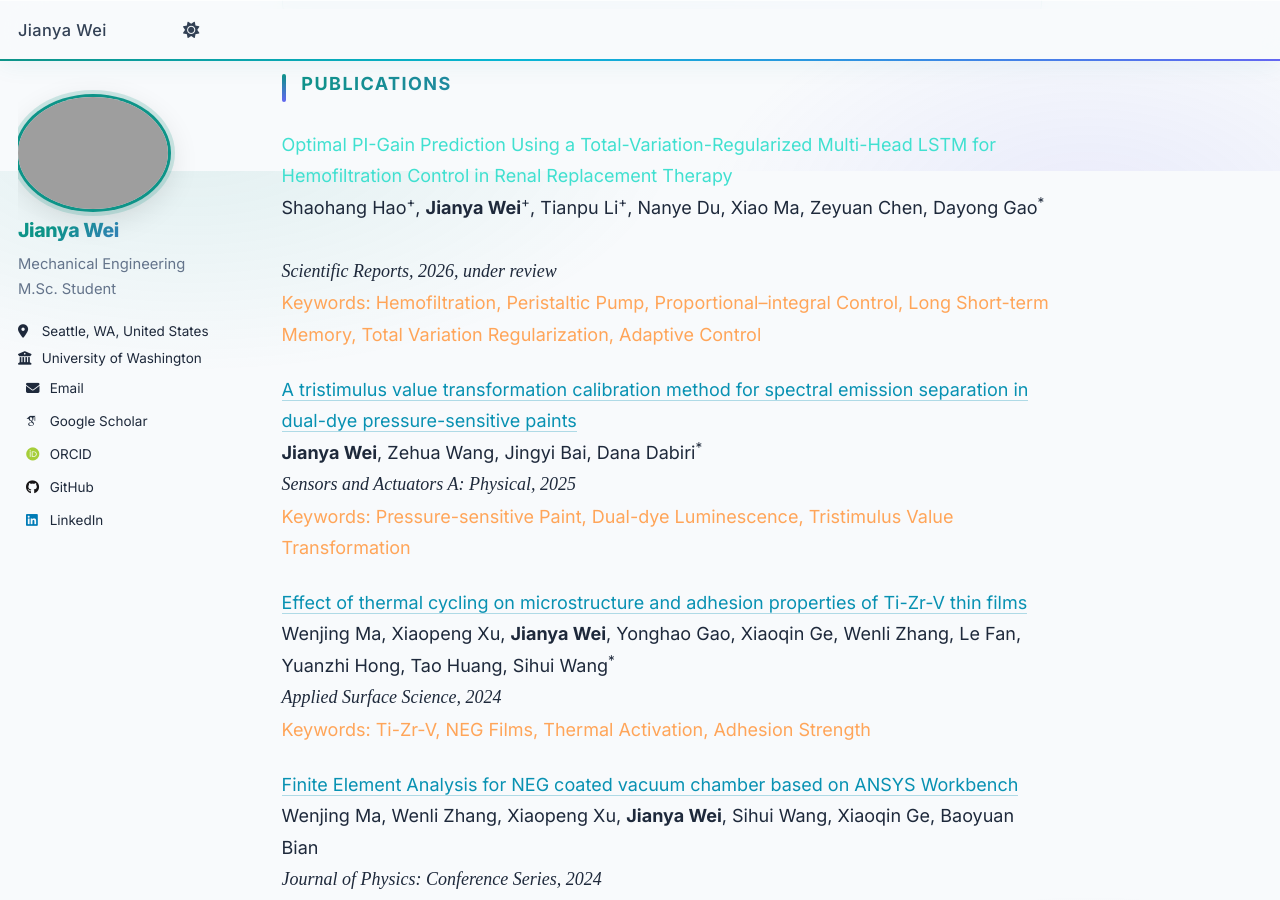
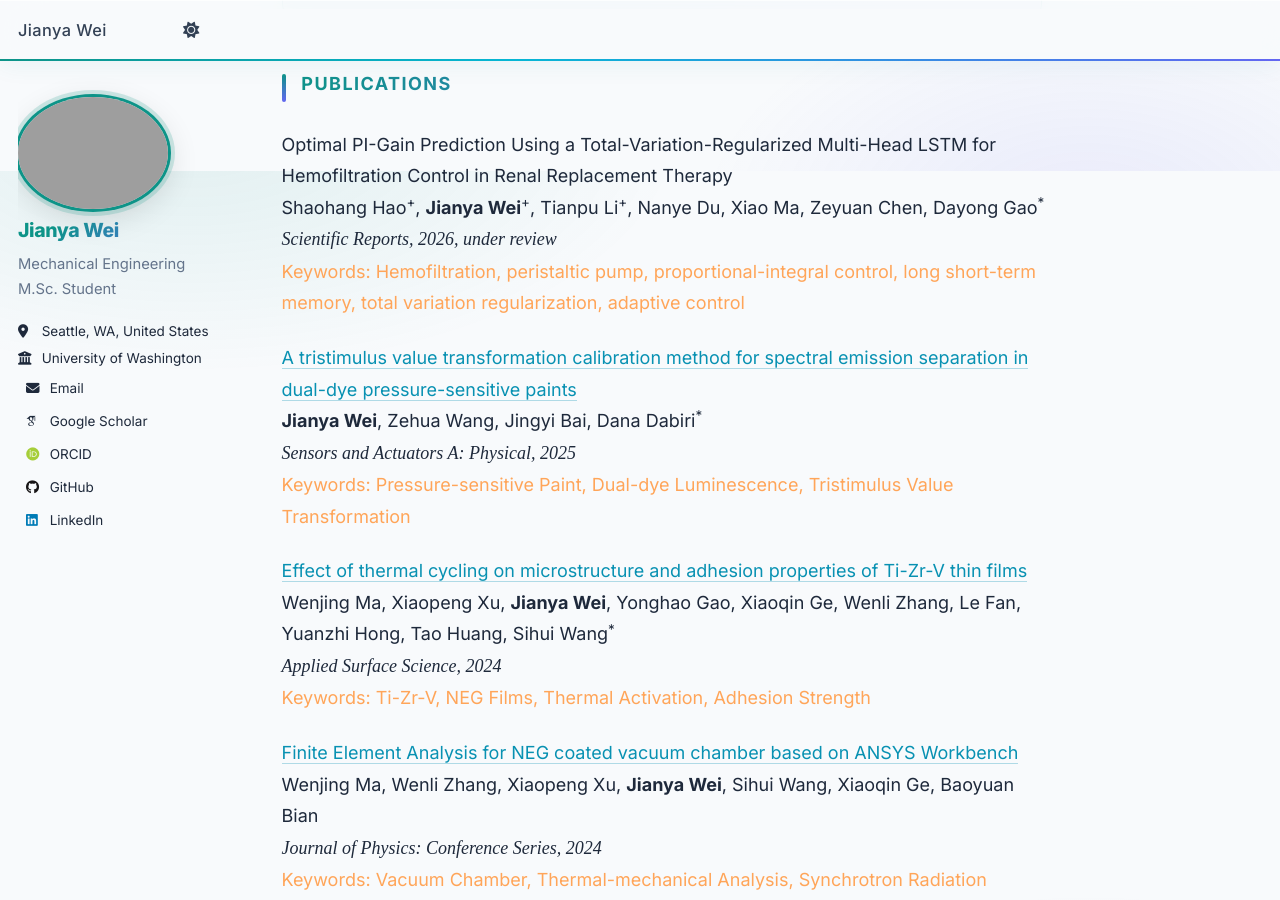
Before and after one commit to jywei02/jywei02.github.io, a Jekyll site: the page built from _pages/about.md, in a window 1280 px wide and 900 px high, scrolled down 729 px. Built offline with Jekyll 4.4.1, drawn with Linux system fonts in a browser that asks for light colours; some web fonts are replaced; comment, search, counter and statistics services are not loaded.

Commit message:
Update about.md

```diff
--- a/_pages/about.md
+++ b/_pages/about.md
@@ -58,16 +58,13 @@ In my spare time, I enjoy traveling, hiking, playing badminton, and collecting f
 
 Publications
 ------
-<span style="color: #40E0D0;">
-Optimal PI-Gain Prediction Using a Total-Variation-Regularized Multi-Head LSTM for Hemofiltration Control in Renal Replacement Therapy
-</span><br>
+Optimal PI-Gain Prediction Using a Total-Variation-Regularized Multi-Head LSTM for Hemofiltration Control in Renal Replacement Therapy<br>
 Shaohang Hao<sup>+</sup>, <strong>Jianya Wei</strong><sup>+</sup>, Tianpu Li<sup>+</sup>, Nanye Du, Xiao Ma, Zeyuan Chen, Dayong Gao<sup>*</sup>
-<br>
 <span style="font-family: 'Times New Roman', serif; font-style: italic;">
 Scientific Reports, 2026, under review
-</span><br>
+</span>
 <span style="color: #FFA559;">
-Keywords: Hemofiltration, Peristaltic Pump, Proportional--integral Control, Long Short-term Memory, Total Variation Regularization, Adaptive Control
+Keywords: Hemofiltration, peristaltic pump, proportional-integral control, long short-term memory, total variation regularization, adaptive control
 </span>
 
 
```
